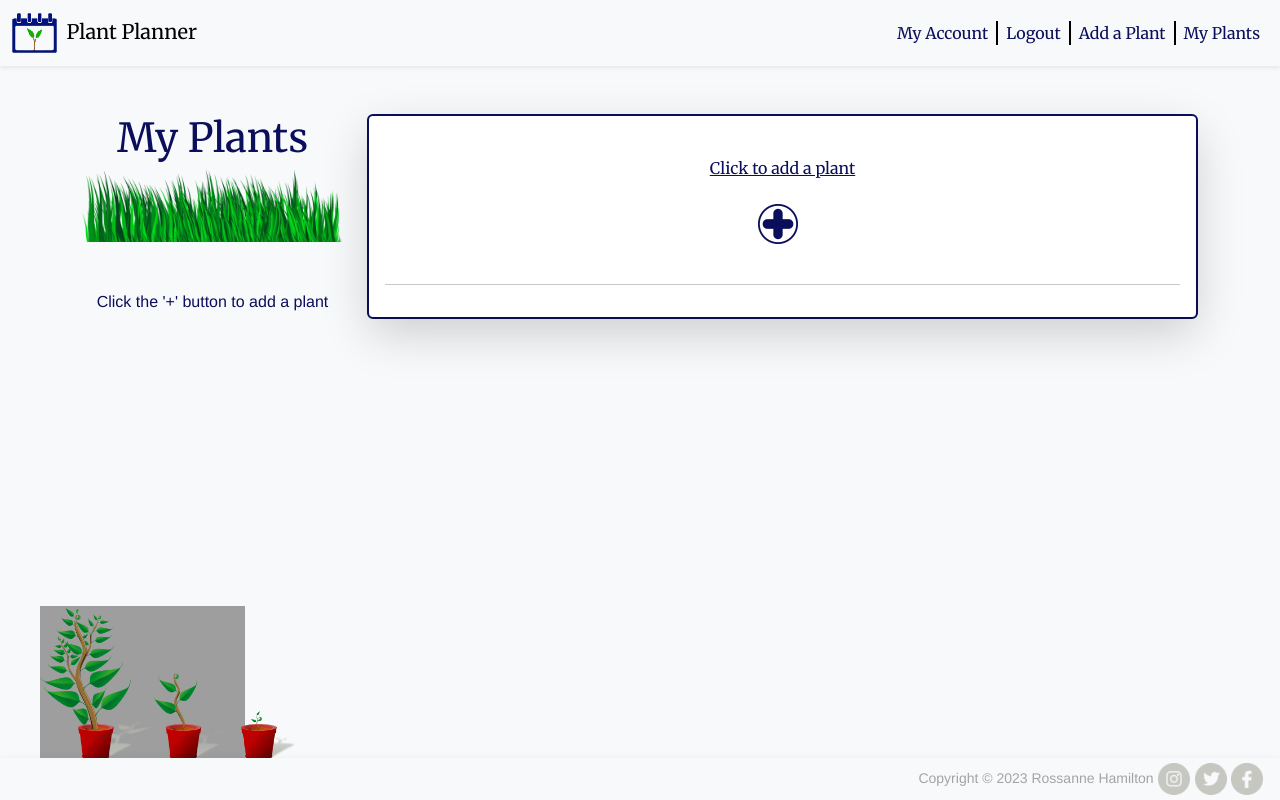
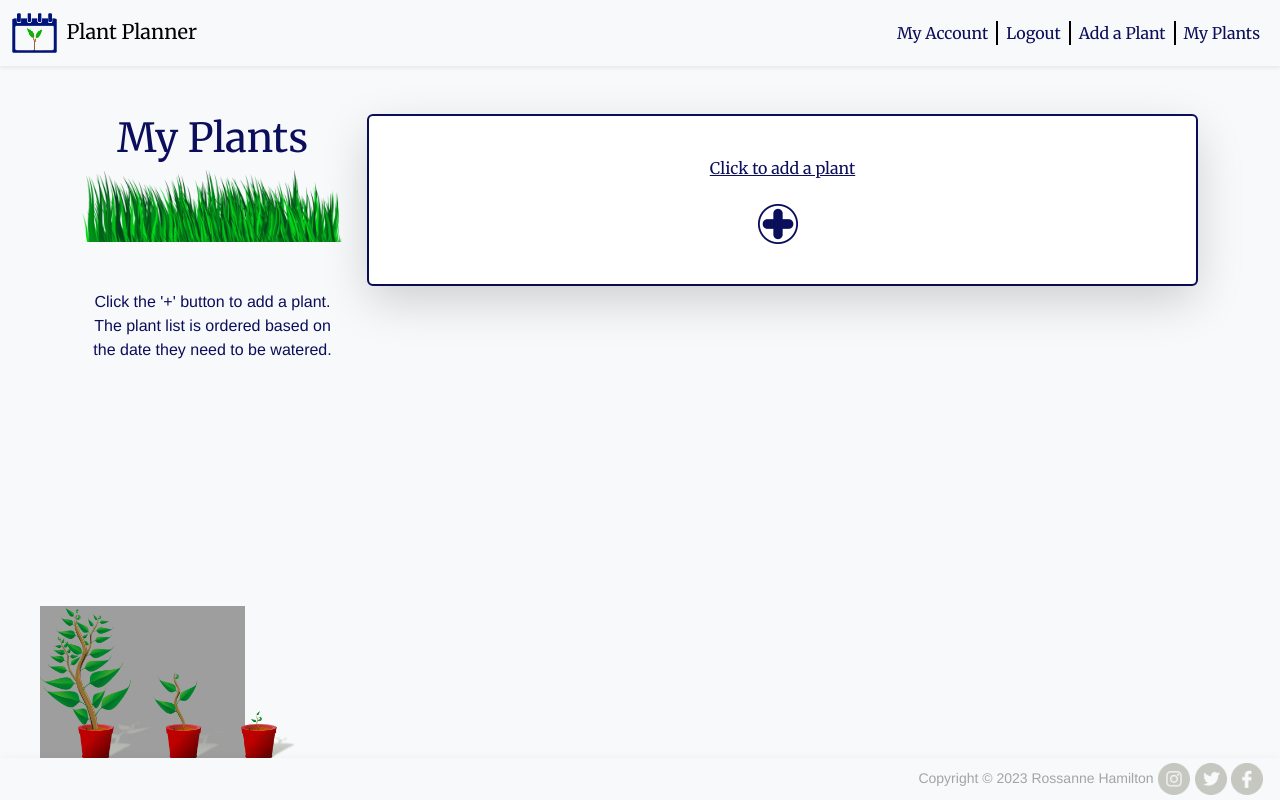
Before and after one commit to Lithill/Plant-Planner, a Flask app: page /plants in a window 1280 px wide. Run offline with Flask 3, Linux system fonts and the light colour scheme; the visitor is signed in with stand-in values (Sample User, id 1); data that the repository does not hold is empty; some libraries are stand-ins or nearby versions; grey boxes are pictures that could not be loaded.

Commit message:
Improve layout and wording of plants page

```diff
--- a/plantplanner/routes.py
+++ b/plantplanner/routes.py
@@ -121,7 +121,7 @@ def add_plant():
     return render_template(
         "add_plant.html",
         form=form,
-        page_instructions="Answer the questions and click 'Submit' to add a plant",
+        page_instructions="Answer the questions and click 'Submit' to add a plant.",
         page_title="Add a Plant")
 
 
@@ -413,7 +413,7 @@ def plants():
     return render_template(
         "plants.html",
         plants=plants,
-        page_instructions="Click the '+' button to add a plant",
+        page_instructions="Click the '+' button to add a plant. The plant list is ordered based on the date they need to be watered.",
         now=now,
         page_title="My Plants")
 
--- a/plantplanner/templates/plants.html
+++ b/plantplanner/templates/plants.html
@@ -19,9 +19,8 @@
         </div>
         <br>
     </div>
-    <hr>
     {% for plant in plants %}
-
+        <hr>
         <!-- Delete modal -->
         <div class="modal fade blue-text" id="exampleModal{{ plant.id }}" tabindex="-1" aria-labelledby="exampleModalLabel" aria-hidden="true">
             <div class="modal-dialog modal-dialog-centered">
@@ -81,7 +80,7 @@
                         <p>- needed to be watered on {{ plant.next_water.strftime('%A, %B %d') }}</p>
                     </div>
                 {% elif plant.next_water <= now %}
-                    <div>
+                    <div class="red-text">
                         <p>- needs to be watered today!</p>
                     </div>
                 {% else %}
@@ -110,8 +109,6 @@
                 </div>
             </div>
         </div>
-
-        <hr>
         {% endif %}
     {% endfor %}
 {% endblock %}
```
